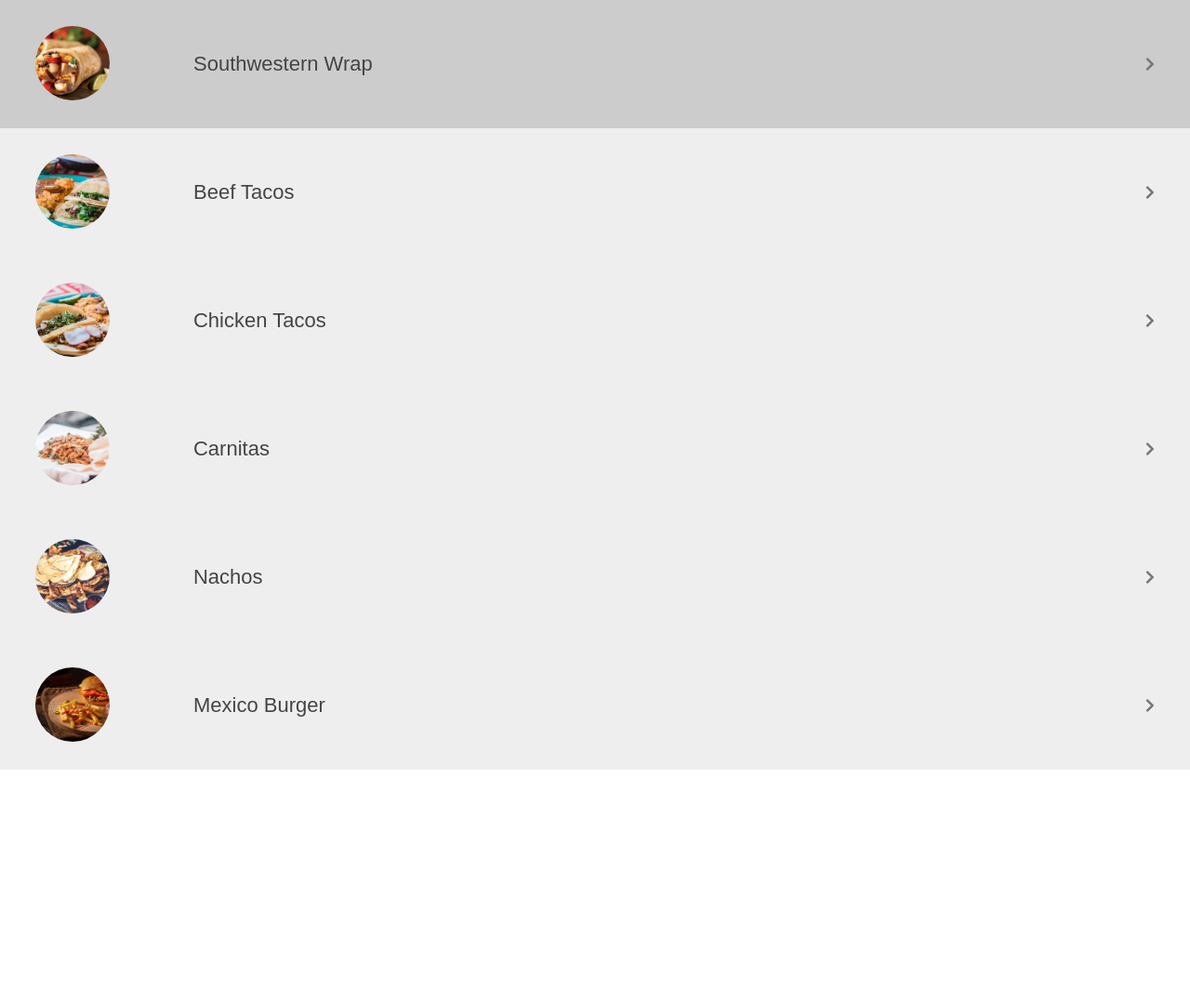
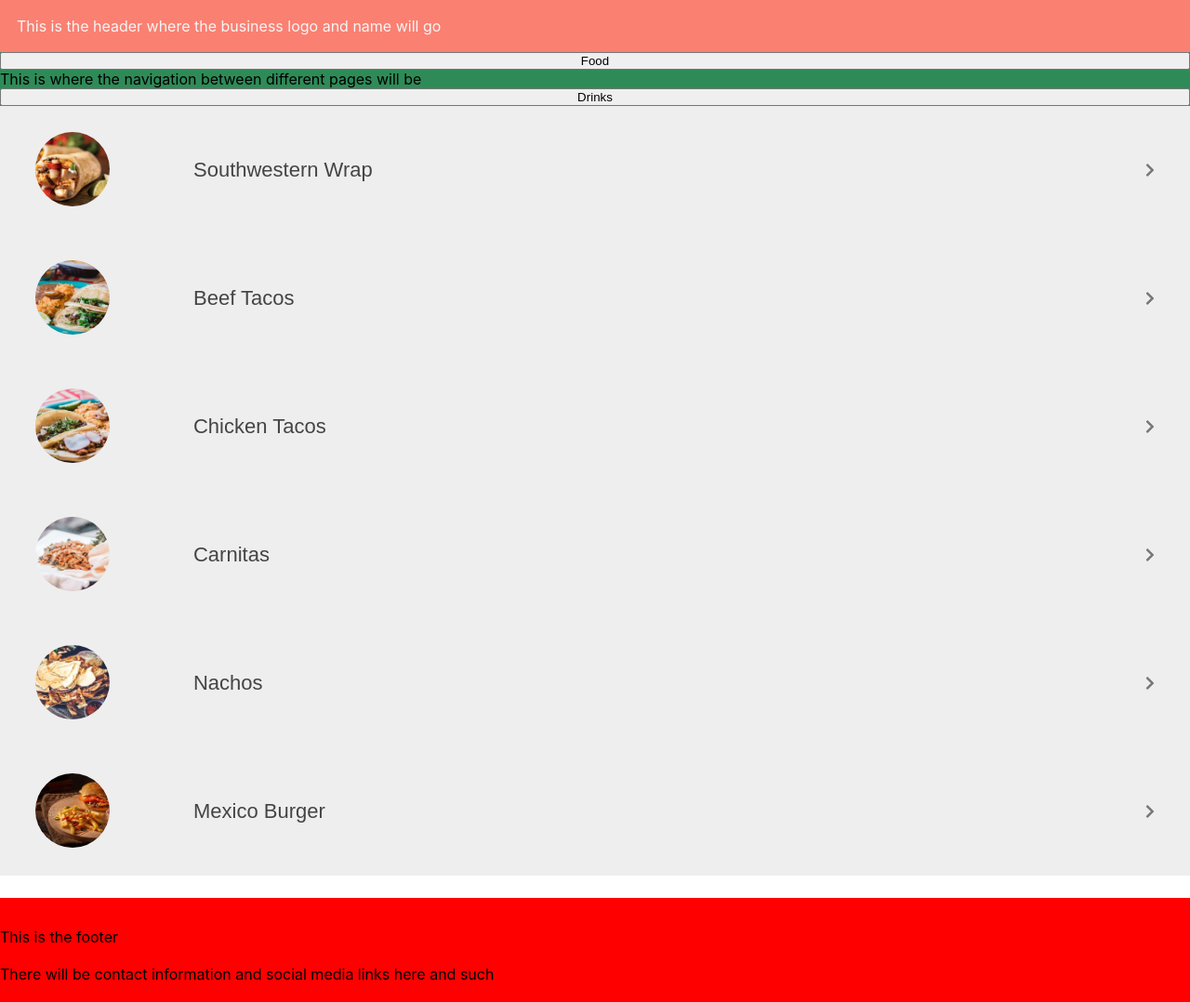
Before and after one commit to chaso13/sample-menu, a React (Create React App) app: page /drinks in a window 1280 px wide. Shown: the whole page at 93% size. Before the commit the page ends 828 px from the top, so only its background shows below. Built offline with nearby package versions, Linux system fonts and the light colour scheme.

Commit message:
Changed some Css so that the header footer and navigation sections dont overflow

```diff
--- a/src/App.css
+++ b/src/App.css
@@ -2,4 +2,5 @@
   box-sizing: border-box;
   margin: 0;
   padding: 0;
+
 }
--- a/src/App.js
+++ b/src/App.js
@@ -1,11 +1,18 @@
 import React from 'react';
 import Home from './Home';
+import Footer from './Footer';
+import Header from './Header';
+import Navigation from './Navigation';
+
 import './App.css';
 
 function App() {
   return (
     <div>
+    <Header/>
+    <Navigation/>
     <Home/>
+    <Footer/>
     </div>
   );
 }
--- /dev/null
+++ b/src/Footer.jsx
@@ -0,0 +1,16 @@
+import React, { Component } from 'react';
+import './Footer.scss';
+class Footer extends Component {
+    render() {
+        return (
+            <div className="Footer">
+                <p>This is the footer</p>
+                <br/>
+                <p>There will be contact information and social media links here and such</p>
+                <br/>
+            </div>
+        );
+    }
+}
+
+export default Footer;
--- /dev/null
+++ b/src/Footer.scss
@@ -0,0 +1,11 @@
+.Footer{
+    height:auto;
+    display: flex;
+    flex-direction: column;
+    overflow: hidden;
+    background-color:red;
+    margin-left:0;
+    margin-bottom:0;
+    padding-top:4vh;
+    margin-top: 3vh;
+}
--- /dev/null
+++ b/src/Header.jsx
@@ -0,0 +1,14 @@
+import React, { Component } from 'react';
+import './Header.scss';
+
+class Header extends Component {
+    render() {
+        return (
+            <div className="Header">
+                <p>This is the header where the business logo and name will go</p>
+            </div>
+        );
+    }
+}
+
+export default Header;
--- /dev/null
+++ b/src/Header.scss
@@ -0,0 +1,12 @@
+.Header{
+    height:auto;
+    display: flex;
+    flex-direction: column;
+    overflow: hidden;
+    background-color: salmon;
+    color: whitesmoke;
+}
+
+.Header p {
+    padding: 18px;
+}
--- /dev/null
+++ b/src/Navigation.jsx
@@ -0,0 +1,15 @@
+import React, { Component } from 'react';
+import './Navigation.scss'
+class Navigation extends Component {
+    render() {
+        return (
+            <div className="Navigation">
+                <button className='Food'>Food</button>
+                <p>This is where the navigation between different pages will be</p>
+                <button className='Drinks'>Drinks</button>
+            </div>
+        );
+    }
+}
+
+export default Navigation;
--- /dev/null
+++ b/src/Navigation.scss
@@ -0,0 +1,12 @@
+.Navigation{
+    height:auto;
+    background-color: seagreen;
+    display: flex;
+    flex-direction: column;
+    overflow: hidden;
+}
+
+.Food .Drinks{
+    color:red;
+    background-color: skyblue;
+}
```
Also changed, not shown: src/DrinkHome.jsx (added, +13 -0 lines), src/Home.jsx (+8 -0 lines).
